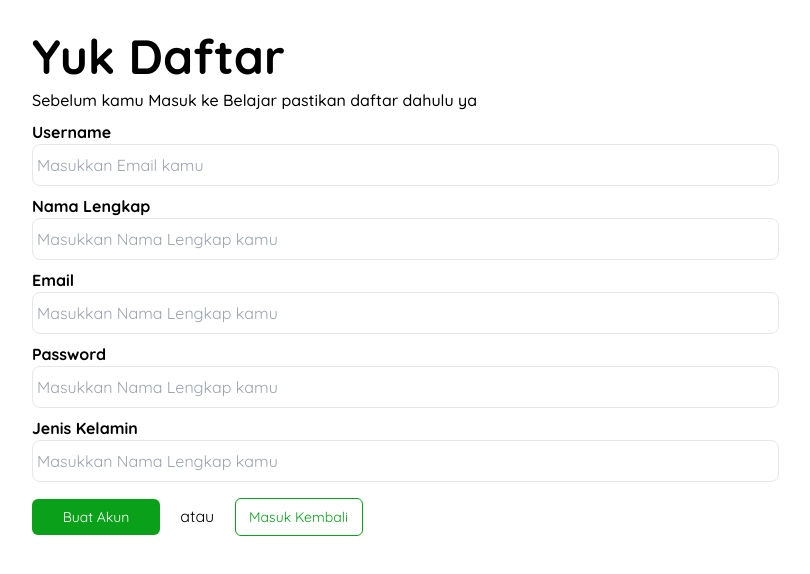
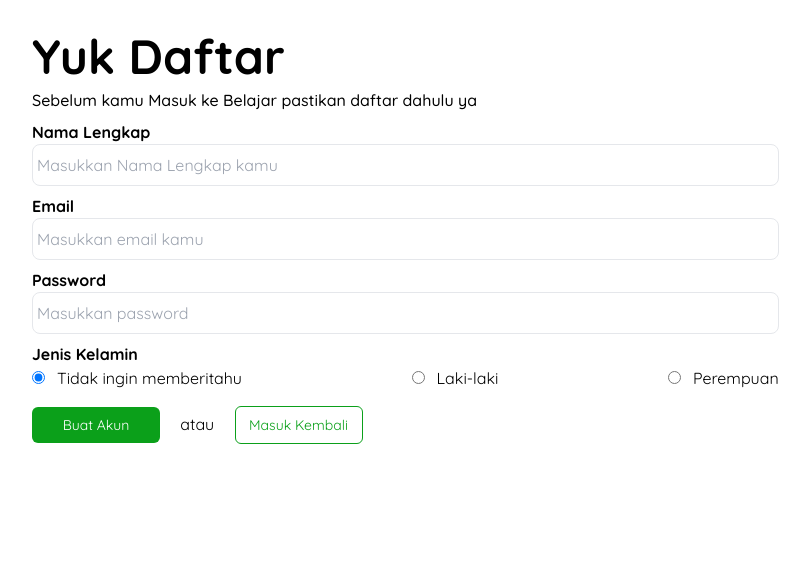
Before and after one commit to ldriko/vcp-frontend, a Vue app: page /register in a window 1280 px wide. Shown: the top 574 px of the page, without its empty margins (88-898 px from the left). Built offline with nearby package versions, Linux system fonts and the light colour scheme.

Commit message:
Add axios and csrf cookies example

```diff
--- a/package.json
+++ b/package.json
@@ -9,6 +9,7 @@
   },
   "dependencies": {
     "autoprefixer": "^10",
+    "axios": "^1.1.2",
     "core-js": "^3.8.3",
     "postcss": "^8",
     "tailwindcss": "^3.1.8",
--- /dev/null
+++ b/src/components/form/GenderInput.vue
@@ -0,0 +1,41 @@
+<script>
+export default {
+  name: 'gender-input'
+}
+</script>
+
+<script setup>
+import { ref, watch, defineEmits, defineProps } from 'vue'
+
+const props = defineProps({ modelValue: { type: Number, default: 0 } })
+const emit = defineEmits(['update:modelValue'])
+const gender = ref(props.modelValue)
+
+watch(gender, () => {
+  console.log('test', gender.value)
+  emit('update:modelValue', Number(gender.value))
+})
+</script>
+
+<template>
+  <div class="mt-2">
+    <label class="font-bold text-base" for="gender">Jenis Kelamin</label><br>
+
+    <div class="flex justify-between">
+      <div>
+        <input id="gender-none" v-model="gender" type="radio" value="0" class="mr-3">
+        <label for="gender-none">Tidak ingin memberitahu</label>
+      </div>
+
+      <div>
+        <input id="gender-male" v-model="gender" type="radio" value="1" class="mr-3">
+        <label for="gender-male">Laki-laki</label>
+      </div>
+
+      <div>
+        <input id="gender-female" v-model="gender" type="radio" value="2" class="mr-3">
+        <label for="gender-female">Perempuan</label>
+      </div>
+    </div>
+  </div>
+</template>
--- a/src/main.js
+++ b/src/main.js
@@ -1,9 +1,13 @@
 import { createApp } from 'vue'
 import App from './App.vue'
 import router from './router'
+import axios from 'axios'
 import './assets/tailwind.css'
 
-// createApp(App).mount('#app')
-const app = createApp(App)
-app.use(router)
-app.mount('#app')
+axios.defaults.withCredentials = true
+axios.defaults.baseURL = 'http://localhost/v1/'
+
+createApp(App)
+  .use(router)
+  .provide('$axios', axios)
+  .mount('#app')
--- a/src/views/RegisterPage.vue
+++ b/src/views/RegisterPage.vue
@@ -1,59 +1,75 @@
+<script setup>
+import TittleName from '@/components/TittleName.vue'
+import ButtonPrimary from '@/components/ButtonPrimary.vue'
+import ButtonSecondary from '@/components/ButtonSecondary.vue'
+import { inject, reactive } from 'vue'
+import GenderInput from '@/components/form/GenderInput'
+
+const $axios = inject('$axios')
+
+const form = reactive({
+  name: '',
+  email: '',
+  password: '',
+  gender: 0
+})
+
+const register = async () => {
+  // Cookies disek
+  await $axios.get('/../sanctum/csrf-cookie')
+
+  // Baru request register
+}
+</script>
+
 <template>
   <div class="flex p-5 px-20 w-screen">
     <div>
-        <!-- <img src="../assets/login-img.png" class="h-full w-100" alt="" /> -->
+      <!-- <img src="../assets/login-img.png" class="h-full w-100" alt=""/> -->
     </div>
     <div class="font-quicksand w-8/12 ml-10 py-3">
       <TittleName title="Yuk Daftar"/>
-        <p class="mt-2 text-base font-medium">Sebelum kamu Masuk ke  Belajar pastikan daftar dahulu ya </p>
+      <p class="mt-2 text-base font-medium">Sebelum kamu Masuk ke Belajar pastikan daftar dahulu ya </p>
 
       <div class="mt-2">
-          <label class="font-bold text-base" for="username">Username</label><br>
-          <input type="text" placeholder="Masukkan Email kamu" class="border-solid border 12 rounded-lg px-1 py-2 w-full" id="username" /><br>
+        <label class="font-bold text-base" for="name">Nama Lengkap</label><br>
+        <input id="name"
+               v-model="form.name"
+               class="border-solid border 12 rounded-lg px-1 py-2 w-full"
+               placeholder="Masukkan Nama Lengkap kamu"
+               type="text"/>
       </div>
 
       <div class="mt-2">
-          <label class="font-bold text-base" for="namaLengkap">Nama Lengkap</label><br>
-          <input type="namaLengkap" placeholder="Masukkan Nama Lengkap kamu" class="border-solid border 12 rounded-lg px-1 py-2 w-full" id="password" />
+        <label class="font-bold text-base" for="email">Email</label><br>
+        <input id="email"
+               v-model="form.email"
+               class="border-solid border 12 rounded-lg px-1 py-2 w-full"
+               placeholder="Masukkan email kamu"
+               type="email"/>
       </div>
 
       <div class="mt-2">
-          <label class="font-bold text-base" for="namaLengkap">Email</label><br>
-          <input type="namaLengkap" placeholder="Masukkan Nama Lengkap kamu" class="border-solid border 12 rounded-lg px-1 py-2 w-full" id="password" />
+        <label class="font-bold text-base" for="password">Password</label><br>
+        <input type="password"
+               placeholder="Masukkan password"
+               class="border-solid border 12 rounded-lg px-1 py-2 w-full"
+               id="password"/>
       </div>
 
-        <div class="mt-2">
-          <label class="font-bold text-base" for="namaLengkap">Password</label><br>
-          <input type="namaLengkap" placeholder="Masukkan Nama Lengkap kamu" class="border-solid border 12 rounded-lg px-1 py-2 w-full" id="password" />
-        </div>
-
-        <div class="mt-2">
-          <label class="font-bold text-base" for="namaLengkap">Jenis Kelamin</label><br>
-          <input type="namaLengkap" placeholder="Masukkan Nama Lengkap kamu" class="border-solid border 12 rounded-lg px-1 py-2 w-full" id="password" />
-        </div>
+      <gender-input v-model="form.gender"/>
 
 
       <div class="pt-4">
-          <router-link to=""> <ButtonPrimary title="Buat Akun" /></router-link> atau
-          <router-link to="/" > <ButtonSecondary title="Masuk Kembali" /></router-link>
+        <router-link to="">
+          <ButtonPrimary title="Buat Akun" @click="register"/>
+        </router-link>
+        atau
+        <router-link to="/">
+          <ButtonSecondary title="Masuk Kembali"/>
+        </router-link>
       </div>
 
     </div>
   </div>
 </template>
-
-  <script>
-
-    import "../assets/tailwind.css";
-    import TittleName from "@/components/TittleName.vue";
-import ButtonPrimary from "@/components/ButtonPrimary.vue";
-import ButtonSecondary from "@/components/ButtonSecondary.vue";
-
-    export default {
-    components: {
-    TittleName,
-    ButtonPrimary,
-    ButtonSecondary
-}
-  };
-  </script>
```
Also changed, not shown: 1 other file (tests, documents, lock files or other folders). Lines whose indentation alone changed are shown as unchanged.
